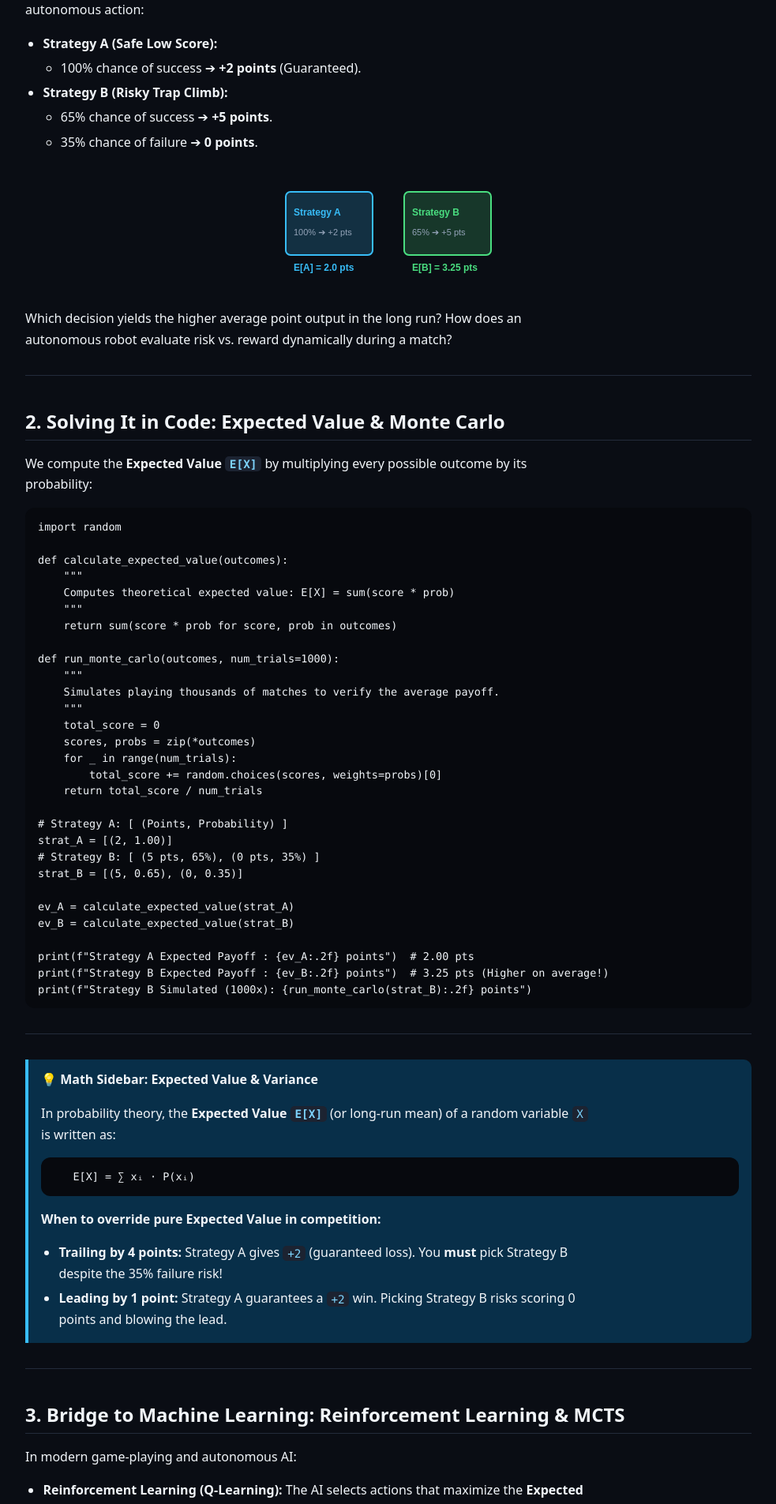
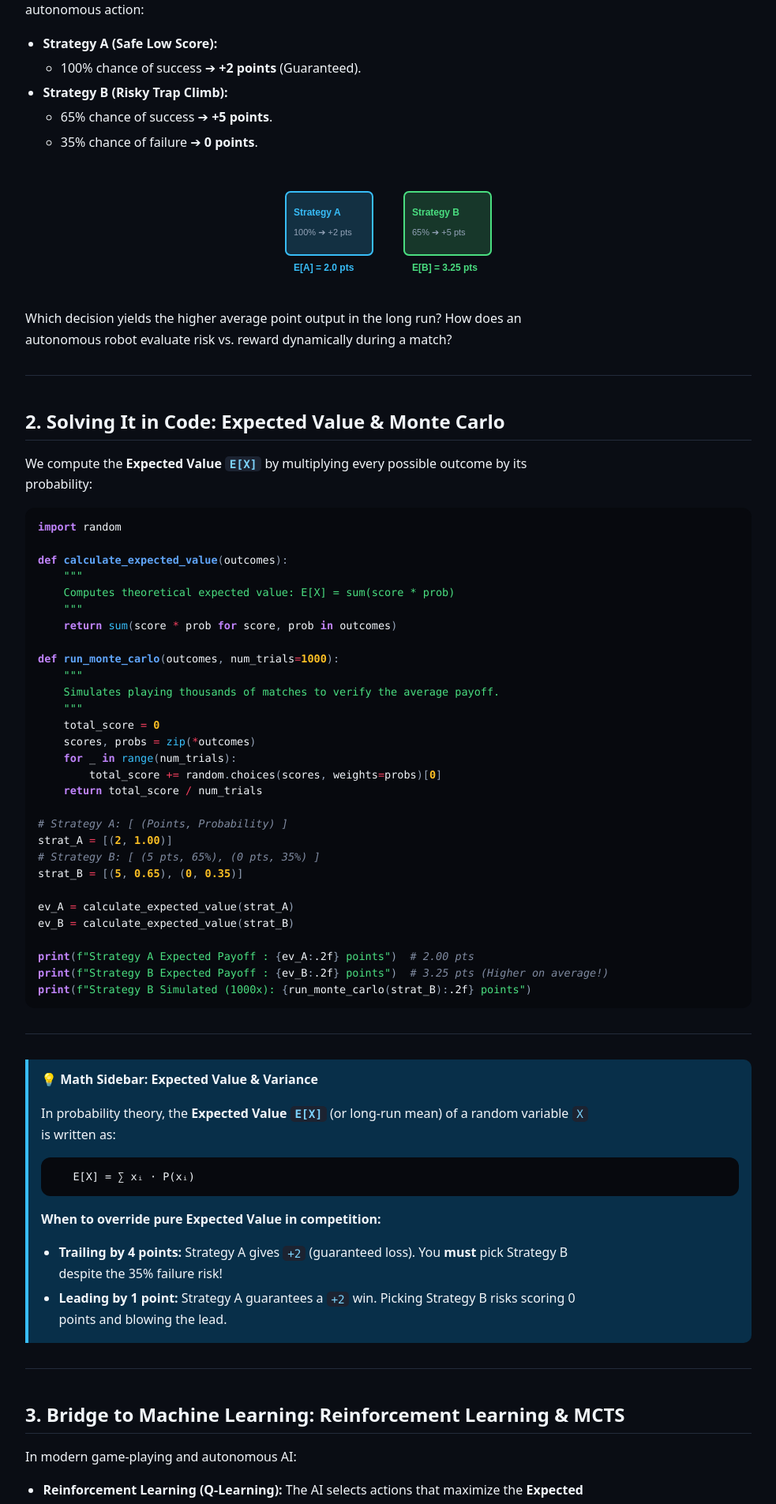
Before and after one commit to dejabot/axon, a Jekyll site: the page built from docs/modules/05_probability/concept_19_expected_value_decision/README.md, in a window 1280 px wide. Shown: the part 952-2857 px from the top of the page at 79% size, without its empty margins (148-1131 px from the left). Built offline with Jekyll 4.4.1, drawn with Linux system fonts in a browser that asks for light colours; nearby versions of some CDN libraries; our own code applies the rules of GitHub Pages for plain Markdown files.

Commit message:
fix(styles): add Rouge and Prism syntax highlighting CSS and scripts for code blocks

```diff
--- a/docs/_config.yml
+++ b/docs/_config.yml
@@ -16,5 +16,11 @@ defaults:
     values:
       layout: default
 
+markdown: kramdown
+highlighter: rouge
+kramdown:
+  input: GFM
+  syntax_highlighter: rouge
+
 exclude:
   - "*.DS_Store"
--- a/docs/_layouts/default.html
+++ b/docs/_layouts/default.html
@@ -60,6 +60,12 @@
     Axon Curriculum · <a href="{{ '/' | relative_url }}">Home</a>
   </footer>
 
+  <!-- Syntax Highlighting (PrismJS client-side enhancement for raw/dynamic blocks) -->
+  <script src="https://cdnjs.cloudflare.com/ajax/libs/prism/1.29.0/prism.min.js"></script>
+  <script src="https://cdnjs.cloudflare.com/ajax/libs/prism/1.29.0/components/prism-python.min.js"></script>
+  <script src="https://cdnjs.cloudflare.com/ajax/libs/prism/1.29.0/components/prism-javascript.min.js"></script>
+  <script src="https://cdnjs.cloudflare.com/ajax/libs/prism/1.29.0/components/prism-bash.min.js"></script>
+
   <!-- Simple light/dark toggle, remembered across the whole site (pages + demos). -->
   <script>
     (function () {
--- a/docs/assets/css/site.css
+++ b/docs/assets/css/site.css
@@ -16,8 +16,17 @@
   --code-inline-bg: #e2e8f0;
   --code-inline-ink: #0369a1;
   --shadow: 0 1px 3px rgba(0,0,0,.08), 0 8px 24px rgba(0,0,0,.05);
-  /* syntax highlighting */
-  --hl-kw: #c792ea; --hl-str: #c3e88d; --hl-num: #d19a66; --hl-com: #7f8aa0; --hl-fn: #82aaff;
+
+  /* Syntax Highlighting Tokens (Light Theme) */
+  --hl-kw: #7c3aed;           /* Keywords (def, import, return, for, if) */
+  --hl-fn: #0284c7;           /* Functions & methods */
+  --hl-bi: #0891b2;           /* Built-ins & classes (print, math, len) */
+  --hl-str: #16a34a;          /* Strings */
+  --hl-num: #d97706;          /* Numbers & floats */
+  --hl-com: #64748b;          /* Comments */
+  --hl-op: #0284c7;           /* Operators (+, -, *, /, =) */
+  --hl-var: #0f172a;          /* Variables & identifiers */
+  --hl-pct: #475569;          /* Punctuation ((), [], {}, :) */
 }
 
 /* dark via the OS (only when the reader hasn't forced light) */
@@ -36,7 +45,17 @@
     --code-inline-bg: #1c2331;
     --code-inline-ink: #7dd3fc;
     --shadow: 0 1px 3px rgba(0,0,0,.3), 0 10px 30px rgba(0,0,0,.35);
-    --hl-com: #64748b;
+
+    /* Syntax Highlighting Tokens (Dark Theme) */
+    --hl-kw: #c084fc;         /* Keywords (purple) */
+    --hl-fn: #60a5fa;         /* Functions & methods (light blue) */
+    --hl-bi: #38bdf8;         /* Built-ins (cyan) */
+    --hl-str: #4ade80;        /* Strings (bright green) */
+    --hl-num: #fbbf24;        /* Numbers (amber/orange) */
+    --hl-com: #7f8aa0;        /* Comments (muted slate) */
+    --hl-op: #f43f5e;         /* Operators (coral/pink) */
+    --hl-var: #f8fafc;        /* Variables (bright white) */
+    --hl-pct: #94a3b8;        /* Punctuation */
   }
 }
 
@@ -55,7 +74,17 @@
   --code-inline-bg: #1c2331;
   --code-inline-ink: #7dd3fc;
   --shadow: 0 1px 3px rgba(0,0,0,.3), 0 10px 30px rgba(0,0,0,.35);
-  --hl-com: #64748b;
+
+  /* Syntax Highlighting Tokens (Dark Theme) */
+  --hl-kw: #c084fc;         /* Keywords (purple) */
+  --hl-fn: #60a5fa;         /* Functions & methods (light blue) */
+  --hl-bi: #38bdf8;         /* Built-ins (cyan) */
+  --hl-str: #4ade80;        /* Strings (bright green) */
+  --hl-num: #fbbf24;        /* Numbers (amber/orange) */
+  --hl-com: #7f8aa0;        /* Comments (muted slate) */
+  --hl-op: #f43f5e;         /* Operators (coral/pink) */
+  --hl-var: #f8fafc;        /* Variables (bright white) */
+  --hl-pct: #94a3b8;        /* Punctuation */
 }
 
 * { box-sizing: border-box; }
@@ -137,7 +166,69 @@ body {
 }
 .markdown-body pre code { background: none; color: inherit; padding: 0; font-size: inherit; }
 
-/* blockquotes callouts */
+/* ---- Syntax Highlighting (Rouge & Prism Token Selectors) ---- */
+/* Keywords */
+.highlight .k, .highlight .kd, .highlight .kn, .highlight .kp, .highlight .kr, .highlight .kt, .highlight .ow,
+.token.keyword {
+  color: var(--hl-kw);
+  font-weight: 600;
+}
+
+/* Functions & Methods */
+.highlight .nf, .highlight .fm, .highlight .na,
+.token.function {
+  color: var(--hl-fn);
+  font-weight: 600;
+}
+
+/* Built-ins & Classes */
+.highlight .nb, .highlight .nc, .highlight .nd, .highlight .ne,
+.token.builtin, .token.class-name {
+  color: var(--hl-bi);
+}
+
+/* Strings */
+.highlight .s, .highlight .sa, .highlight .sb, .highlight .sc, .highlight .dl, .highlight .sd,
+.highlight .s2, .highlight .se, .highlight .sh, .highlight .si, .highlight .sx, .highlight .sr,
+.highlight .s1, .highlight .ss,
+.token.string {
+  color: var(--hl-str);
+}
+
+/* Numbers & Floats */
+.highlight .m, .highlight .mb, .highlight .mf, .highlight .mh, .highlight .mi, .highlight .il,
+.highlight .mo, .highlight .mx,
+.token.number {
+  color: var(--hl-num);
+  font-weight: 600;
+}
+
+/* Comments */
+.highlight .c, .highlight .ch, .highlight .cm, .highlight .cpf, .highlight .c1, .highlight .cs,
+.token.comment {
+  color: var(--hl-com);
+  font-style: italic;
+}
+
+/* Operators */
+.highlight .o,
+.token.operator {
+  color: var(--hl-op);
+}
+
+/* Punctuation */
+.highlight .p,
+.token.punctuation {
+  color: var(--hl-pct);
+}
+
+/* Variables & Names */
+.highlight .n, .highlight .nv, .highlight .vc, .highlight .vg, .highlight .vi, .highlight .vm,
+.token.variable, .token.property {
+  color: var(--hl-var);
+}
+
+/* ---- blockquotes callouts ---- */
 .markdown-body blockquote {
   margin: 16px 0; padding: 12px 16px; border-left: 4px solid var(--accent);
   background: var(--accent-soft); border-radius: 0 10px 10px 0; color: var(--ink);
```
